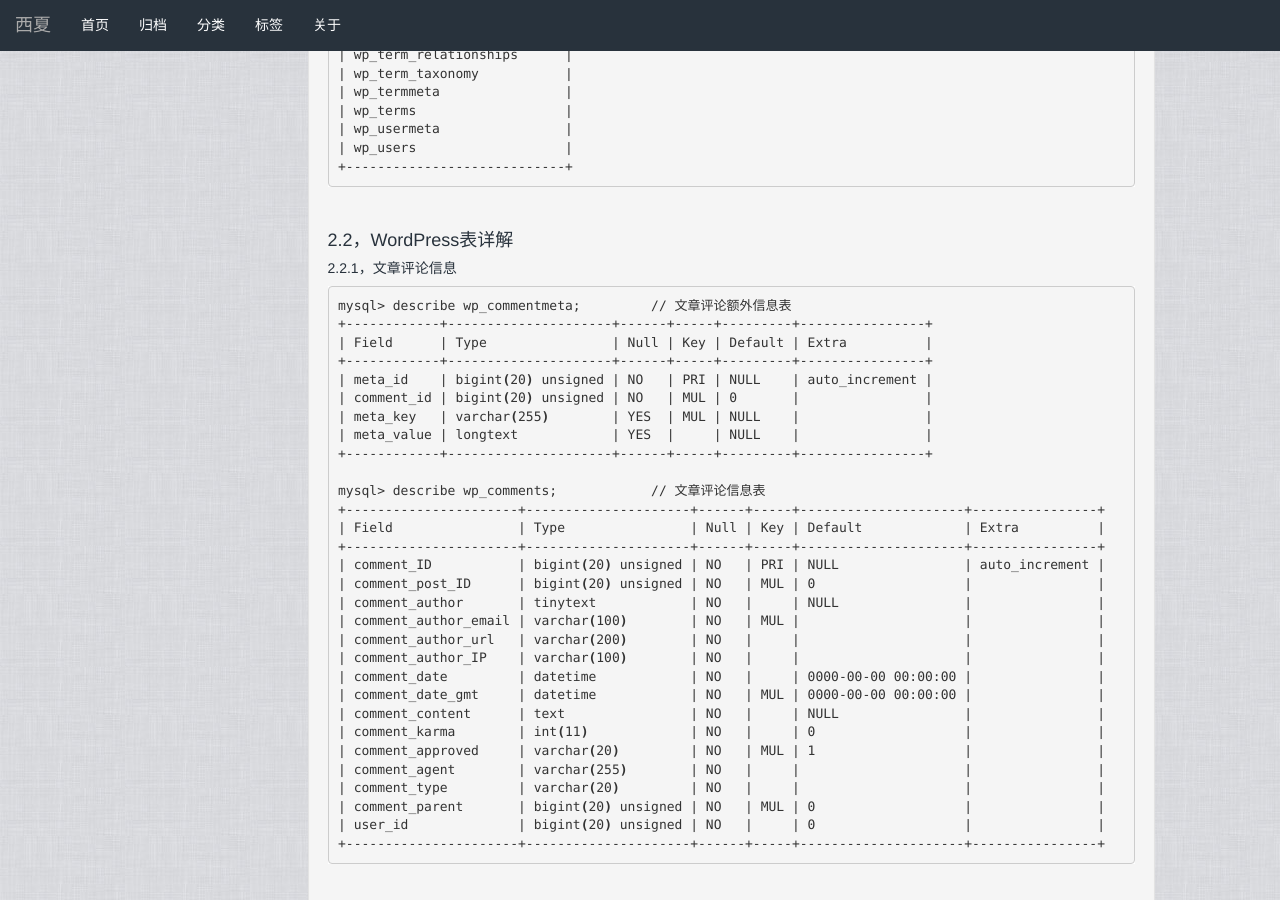
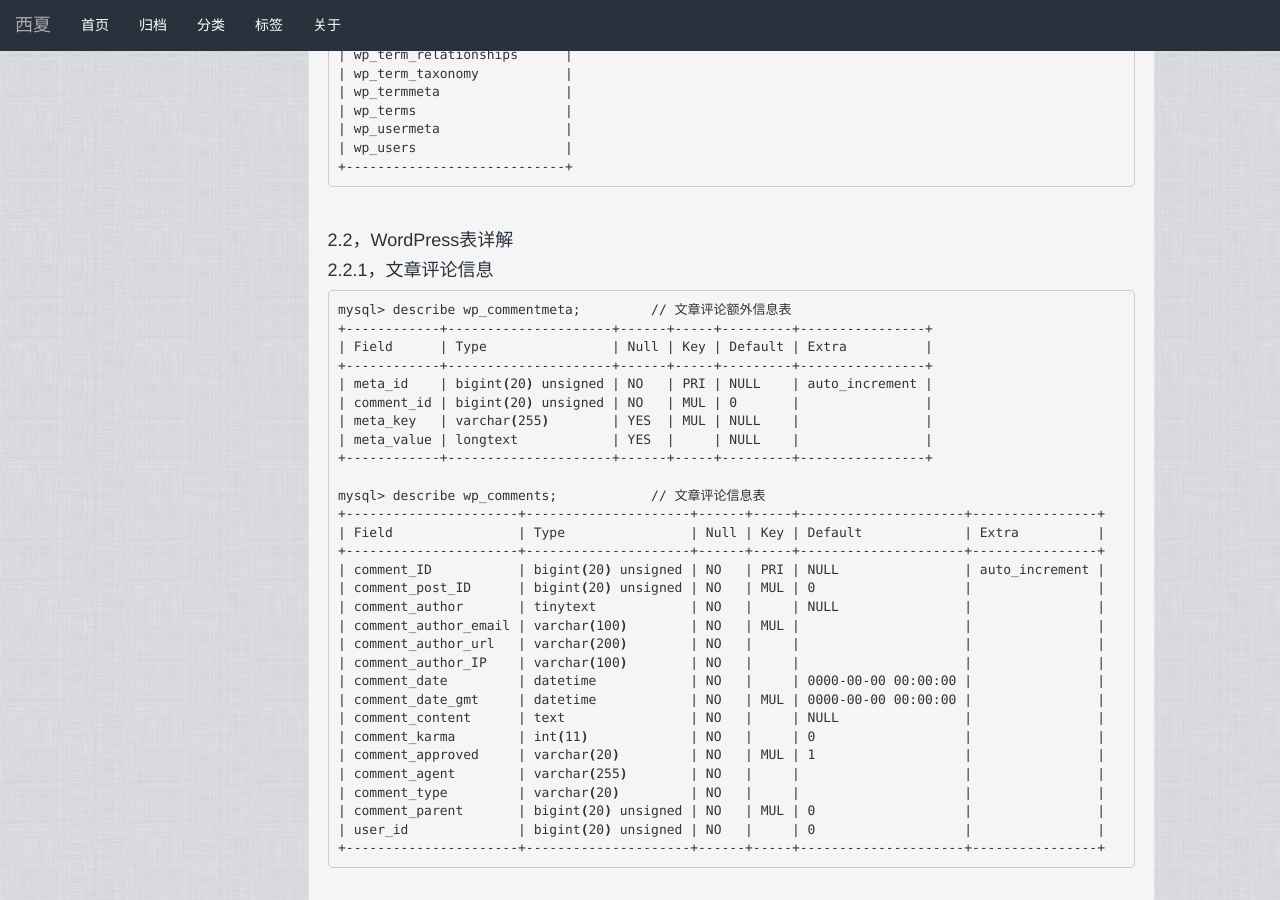
Before and after one commit to simon126649/zxixia.github.io, a Jekyll site: the page built from _posts/2017-10-11-wordpress-file-structure.markdown, in a window 1280 px wide and 900 px high, scrolled down 1390 px. Built offline with Jekyll 4.4.1, drawn with Linux system fonts in a browser that asks for light colours.

```diff
--- a/_posts/2017-10-11-wordpress-file-structure.markdown
+++ b/_posts/2017-10-11-wordpress-file-structure.markdown
@@ -83,7 +83,7 @@ mysql> show tables;
 
 <br/>
 #### 2.2，WordPress表详解
-##### 2.2.1，文章评论信息
+#### 2.2.1，文章评论信息
 {% highlight shell %}
 mysql> describe wp_commentmeta;         // 文章评论额外信息表
 +------------+---------------------+------+-----+---------+----------------+
```
